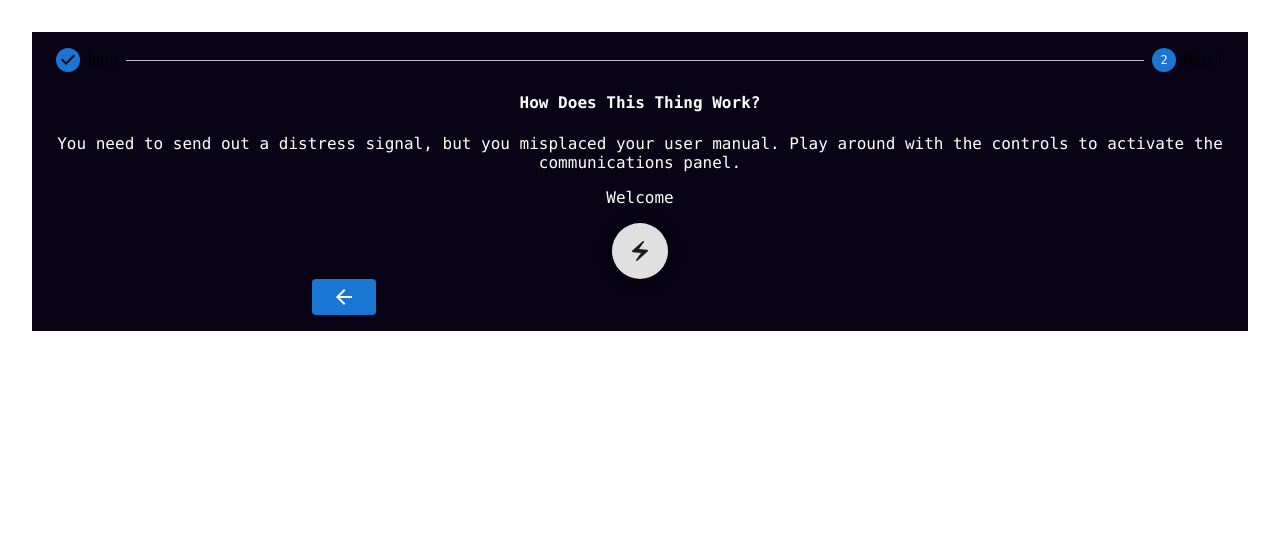
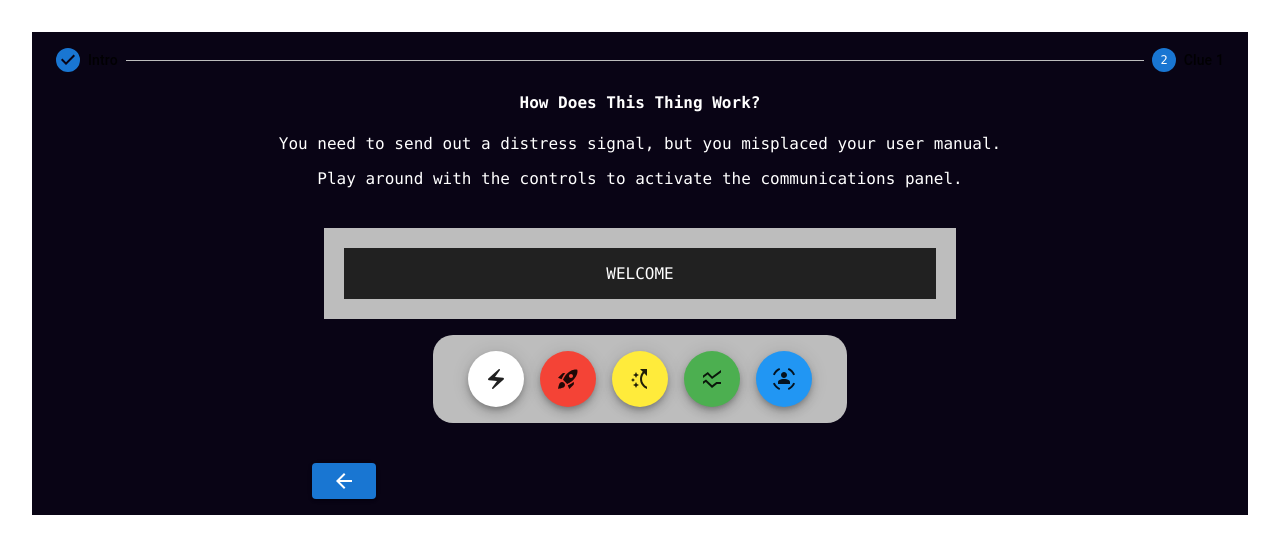
Before and after one commit to gtorrini/astro-escape, a React (Create React App) app: page / in a window 1280 px wide. Both pictures are taken after a click on the button 640 px from the left and 183 px from the top of the page. Shown: the top 554 px of the page. Built offline with nearby package versions, Linux system fonts and the light colour scheme.

Commit message:
Added icon buttons and styling

```diff
--- a/src/components/CommsPanel.jsx
+++ b/src/components/CommsPanel.jsx
@@ -1,12 +1,41 @@
 import { React, useState } from 'react';
 import PropTypes from 'prop-types';
-import { Box, Fab, Grid } from '@mui/material';
+import { createTheme, ThemeProvider } from '@mui/material/styles';
+import { blue, green, grey, red, yellow } from '@mui/material/colors';
+import { Box, Fab, Grid} from '@mui/material';
 import ElectricBoltIcon from '@mui/icons-material/ElectricBolt';
+import RocketLaunchIcon from '@mui/icons-material/RocketLaunch';
+import SensorOccupiedIcon from '@mui/icons-material/SensorOccupied';
+import SsidChartIcon from '@mui/icons-material/SsidChart';
+import SwitchAccessShortcutIcon from '@mui/icons-material/SwitchAccessShortcut';
 import { BackButton, NextButton } from './NavButtons.jsx';
+
+const screen = grey[900];
+const frame = grey[400];
+
+const panelColors = createTheme({
+    palette: {
+        blue: {
+            main: blue[500],
+        },
+        green: {
+            main: green[500],
+        },
+        red: {
+            main: red[500],
+        },
+        white: {
+            main: '#ffffff',
+        },
+        yellow: {
+            main: yellow[500],
+        },
+    }
+});
 
 export default function Controls(props) {
     const [activated, setActivated] = useState(false);
-    const [display, setDisplay] = useState('Welcome');
+    const [display, setDisplay] = useState('WELCOME');
 
     const handleClick = (isComms, message) => {
         setActivated(isComms);
@@ -16,16 +45,74 @@ export default function Controls(props) {
     return (
         <>
             <h4>How Does This Thing Work?</h4>
-            <p>You need to send out a distress signal, but you misplaced your user manual. Play around with the controls to activate the communications panel.</p>
-            <Box>
-                <p>{display}</p>
+            <p> You need to send out a distress signal, but you misplaced your user manual. </p>
+            <p> Play around with the controls to activate the communications panel. </p>
+            <Box
+                sx={{
+                    backgroundColor: screen,
+                    border: 20,
+                    borderColor: frame,
+                    mx: 'auto',
+                    mt: 5,
+                    mb: 2,
+                    textAlign: 'center',
+                    width: '50%'
+                }}
+            >
+                <p className='screen'>{display}</p>
             </Box>
-            <Fab>
-                <ElectricBoltIcon
-                    onClick={() => {handleClick(false, 'Electrical Power Subsystem')}}
-                >
-                </ElectricBoltIcon>
-            </Fab>
+            <Box
+                sx={{
+                    backgroundColor: frame,
+                    borderRadius: '20px',
+                    mx: 'auto',
+                    mb: 5,
+                    width: '35%'
+                }}
+            >
+                <ThemeProvider theme={panelColors}>
+                    <Fab
+                        aria-label="electrical power"
+                        color="white"
+                        onClick={() => {handleClick(false, 'ELECTRICAL POWER SUBSYSTEM')}}
+                        sx={{ mx: 1, my: 2}}
+                    >
+                        <ElectricBoltIcon></ElectricBoltIcon>
+                    </Fab>
+                    <Fab
+                        aria-label="propulsion"
+                        color="red"
+                        onClick={() => {handleClick(false, 'PROPULSION SUBSYSTEM')}}
+                        sx={{mx: 1, my: 2}}
+                    >
+                        <RocketLaunchIcon></RocketLaunchIcon>
+                    </Fab>
+                    <Fab
+                        aria-label="attitude and orbit control"
+                        color="yellow"
+                        onClick={() => {handleClick(false, 'ATTITUDE & ORBIT CONTROL SUBSYSTEM')}}
+                        sx={{mx: 1, my: 2}}
+                    >
+                        <SwitchAccessShortcutIcon></SwitchAccessShortcutIcon>
+                    </Fab>
+                    <Fab
+                        aria-label="communications and data handling"
+                        color="green"
+                        onClick={() => {handleClick(true, 'COMMUNICATIONS & DATA HANDLING SUBSYSTEM')}}
+                        sx={{mx: 1, my: 2}}
+                    >
+                        <SsidChartIcon></SsidChartIcon>
+                    </Fab>
+                    <Fab
+                        aria-label="environmental control and life support"
+                        color="blue"
+                        onClick={() => {handleClick(false, 'ENVIRONMENTAL CONTROL & LIFE SUPPORT SUBSYSTEM')}}
+                        sx={{mx: 1, my: 2}}
+                    >
+                        <SensorOccupiedIcon></SensorOccupiedIcon>
+                    </Fab>
+                </ThemeProvider>
+            </Box>
             <Grid container>
                 <Grid item xs={6}>
                     <BackButton handleClick={props.back}></BackButton>
```
